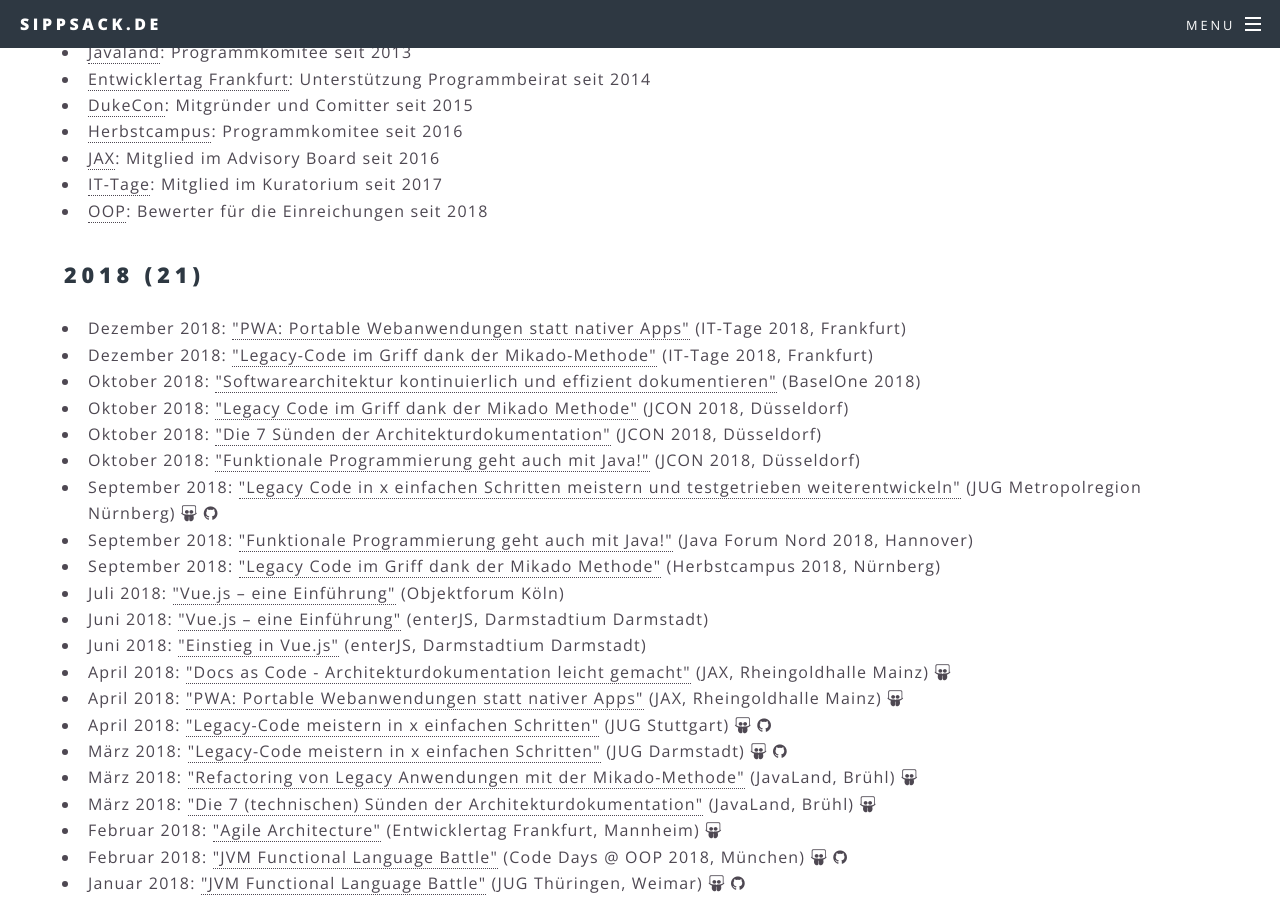
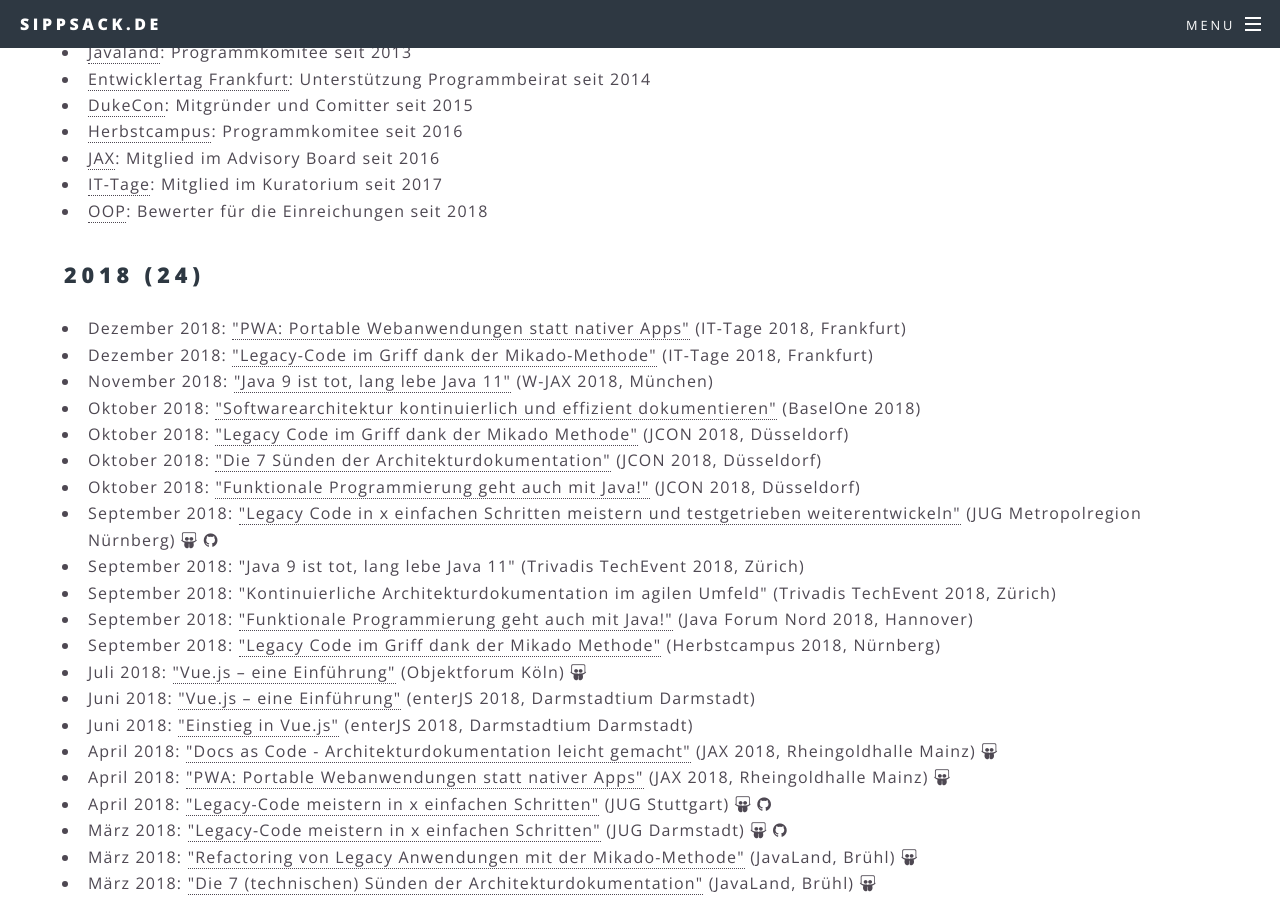
Before and after one commit to sippsack/sippsack.github.io, a Jekyll site: the page built from talks.md, in a window 1280 px wide and 900 px high, scrolled down 488 px. Built offline with Jekyll 4.4.1, drawn with Linux system fonts in a browser that asks for light colours; some of the changed text lies outside the part shown.

Commit message:
added new talks and publications, fixed dates

```diff
--- a/_data/publications.yaml
+++ b/_data/publications.yaml
@@ -2,109 +2,141 @@
   - Juli:
     - publisher: Java Aktuell 4/2018
       title: Java geht in die nächste Runde
+      date: 2018-07-03
       link: https://www.ijug.eu/de/home/news/?tx_news_pi1%5Bnews%5D=1718&tx_news_pi1%5Bcontroller%5D=News&tx_news_pi1%5Baction%5D=detail&cHash=60e26659c1e096edf0c877f0997a5ebd
+      pdf: https://www.doag.org/formes/pubfiles/10329852/docs/Publikationen/Java-Aktuell/2018/04-2018/04-2018-Java-aktuell-Magazin-WEB.pdf
   - Mai:
     - publisher: Java Magazin 06-2018
       title: Die neuen Features von Java 10 auf einen Blick
+      date: 2018-05-02
       link: https://jaxenter.de/ausgaben/java-magazin-6-18
+  - April:
+    - publisher: heise Developer
+      title: "Die jungen Wilden: JavaLand #2"
+      date: 2018-04-27
+      link: https://www.heise.de/developer/artikel/Die-jungen-Wilden-JavaLand-2-4035931.html
   - März:
     - publisher: jaxenter.com
       title: Java 10 is finally here! A closer look at the new features
+      date: 2018-03-26
       link: https://jaxenter.com/java-10-is-finally-here-lets-have-a-look-at-its-new-features-142654.html
     - publisher: jaxenter.de
       title: Java 10 ist da! Die neuen Features auf einen Blick
+      date: 2018-03-21
       link: https://jaxenter.de/java-10-features-news-69182
   - Januar:
     - publisher: heise Developer
       title: "Die jungen Wilden: JavaLand"
+      date: 2018-01-12
       link: https://www.heise.de/developer/artikel/Die-jungen-Wilden-JavaLand-3937256.html
 2017:
   - September:
     - publisher: jaxenter.com
       title: >
         The most substantial argument in favor of Java 9 is the modularization of JDK itself
+      date: 2017-09-26
       link: https://jaxenter.com/java-9-modularization-interview-137546.html
     - publisher: jaxenter.de
       title: >
         Interview zum Java 9 Release
+      date: 2017-09-22
       link: https://jaxenter.de/java-9-proiect-jigsaw-sippach-62394
   - Januar:
     - publisher: jaxenter.de
       title: >
         Aus dem Entwicklernähkästchen - Teil 6: Java 10 Wunschliste - Welche Features die Community will
+      date: 2017-01-05
       link: https://jaxenter.de/java-10-wunschliste-51287
     - publisher: jaxenter.de
       title: >
         Aus dem Entwicklernähkästchen - Teil 5: 14 gute Vorsätze für 2017 - Mit diesen Technologien sollten Sie rechnen
+      date: 2017-01-04
       link: https://jaxenter.de/technologien-2017-51196
     - publisher: jaxenter.de
       title: >
         Aus dem Entwicklernähkästchen - Teil 4: 15 Tech-Trends für das Jahr 2017
+      date: 2017-01-02
       link: https://jaxenter.de/tech-trends-2017-50898
 2016:
   - Dezember:
     - publisher: jaxenter.de
       title: >
         Aus dem Entwicklernähkästchen - Teil 3: Die schlimmsten Tech-Enttäuschungen des Jahres
+      date: 2016-12-29
       link: https://jaxenter.de/tech-enttaeuschungen-2016-50896
     - publisher: jaxenter.de
       title: >
         Aus dem Entwicklernähkästchen - Teil 2: Diese Tech-Geheimtipps sollten Sie sich ansehen
+      date: 2016-12-27
       link: https://jaxenter.de/tech-geheimtipps-2016-50893
     - publisher: jaxenter.de
       title: >
         Aus dem Entwicklernähkästchen - Teil 1: Die Tech-Highlights 2016
+      date: 2016-12-23
       link: https://jaxenter.de/tech-highlights-2016-50860
   - November:
     - publisher: Java Magazin 12-2016
       title: Microservices mit WildFly Swarm - Java EE in one JAR
-      link: https://entwickler.de/leseproben/microservices-in-javaee-mit-wildfly-swarm-298956.html
-  - Juli:
+      date: 2016-11-02
+      link: https://jaxenter.de/ausgaben/java-magazin-12-16
+      pdf: https://entwickler.de/leseproben/microservices-in-javaee-mit-wildfly-swarm-298956.html
+  - Juni:
     - publisher: Java Aktuell 03-2016
       title: Groovy und Grails - Quo vadis? (Teil 2)
-      link: /files/publications/03-2016-Java aktuell-Falk-Sippach_Groovy-und-Grails-quo-vadis.pdf
-  - April:
+      date: 2016-06-15
+      pdf: /files/publications/03-2016-Java aktuell-Falk-Sippach_Groovy-und-Grails-quo-vadis.pdf
+  - März:
     - publisher: Java Aktuell 02-2016
       title: Groovy und Grails - Quo vadis? (Teil 1)
-      link: /files/publications/02-2016-Java aktuell-Falk-Sippach_Groovy-und-Grails-quo-vadis.pdf
+      date: 2016-03-22
+      pdf: /files/publications/02-2016-Java aktuell-Falk-Sippach_Groovy-und-Grails-quo-vadis.pdf
   - Februar:
     - publisher: jaxenter.de
       title: "Interview: Eine perfekte Architektur ist nutzlos, wenn sie niemand versteht"
+      date: 2016-02-11
       link: https://jaxenter.de/eine-perfekte-architektur-ist-nutzlos-wenn-sie-niemand-versteht-34677
 2015:
   - November:
     - publisher: heise Developer
       title: Continuous Lifecycle 2015 im Zeichen von Docker und Continuous Delivery
+      date: 2015-11-25
       link: http://www.heise.de/developer/artikel/developer_artikel_3016182.html
   - Juni:
     - publisher: heise Developer
       title: "enterJS: Besuch der JavaScript-Konferenz aus Sicht eines Java-Entwicklers"
+      date: 2015-06-25
       link: http://www.heise.de/developer/artikel/developer_artikel_2726037.html
     - publisher: jaxenter.de
       title: Red Hat kann auch Microservices – Wildfly Swarm
+      date: 2015-06-23
       link: https://jaxenter.de/red-hat-kann-auch-microservices-wildfly-swarm-21728
 2014:
   - November:
     - publisher: heise Developer
       title: Continuous Lifecycle 2014 im Zeichen des kulturellen Wandels
+      date: 2014-11-18
       link: http://www.heise.de/developer/artikel/developer_artikel_2459539.html
 2010:
   - Mai:
     - publisher: oio.de
       title: Groovy Closures
+      date: 2010-05-01
       link: http://www.oio.de/public/java/groovy-closures-artikel.htm
 2009:
   - November:
     - publisher: oio.de
       title: Auditierung mit Hibernate
+      date: 2009-11-01
       link: http://www.oio.de/public/java/auditierung-jpa-historisierung-hibernate-audit-artikel.htm
 2008:
   - Januar:
     - publisher: Kaffeeklatsch
       title: Echt abgefahren! Einführung in Groovy
+      date: 2008-01-01
       link: http://www.bookware.de/kaffeeklatsch/archiv/KaffeeKlatsch-2008-01.pdf
 2007:
   - November:
     - publisher: oio.de
       title: Einführung in Groovy
+      date: 2007-11-01
       link: http://www.oio.de/public/java/groovy/groovy-einfuehrung.htm
--- a/_data/talks.yaml
+++ b/_data/talks.yaml
@@ -10,6 +10,11 @@
       date: 2018-12-12
       location: Frankfurt
       link: https://www.ittage.informatik-aktuell.de/programm/2018/legacy-code-im-griff-dank-der-mikado-methode/
+  - November:
+    - conference: W-JAX 2018
+      title: "Java 9 ist tot, lang lebe Java 11"
+      location: München
+      link: https://jax.de/core-java-jvm-languages/java-9-ist-tot-lang-lebe-java-11/
   - Oktober:
     - conference: BaselOne 2018
       title: "Softwarearchitektur kontinuierlich und effizient dokumentieren"
@@ -39,6 +44,14 @@
       link: http://www.jug-n.de/treffen/
       slides: https://entwicklertag.de/karlsruhe/2017/sites/entwicklertag.de.karlsruhe.2017/files/folien/Falk%20Sippach%20-%20Legacy%20Code%20meistern%20in%20x%20einfachen%20Schritten.pdf
       sourcecode: https://github.com/sippsack/BadTelefon-Refactoring-Legacy-Code/
+    - conference: Trivadis TechEvent 2018
+      title: "Java 9 ist tot, lang lebe Java 11"
+      date: 2018-09-14
+      location: Zürich
+    - conference: Trivadis TechEvent 2018
+      title: "Kontinuierliche Architekturdokumentation im agilen Umfeld"
+      date: 2018-09-14
+      location: Zürich
     - conference: Java Forum Nord 2018
       title: "Funktionale Programmierung geht auch mit Java!"
       date: 2018-09-13
@@ -55,22 +68,23 @@
       date: 2018-07-09
       location: Köln
       link: https://www.andrena.de/event/objektforum-koeln-juli-2018
+      slides: https://www.andrena.de/event/objektforum-koeln-juli-2018?file=files/andrena/media/ObjektForum%20Folien/2018%20koeln/Kontinuierliche%20Architekturdokumentation.pdf
   - Juni:
-    - conference: enterJS
+    - conference: enterJS 2018
       title: "Vue.js – eine Einführung"
       location: Darmstadtium Darmstadt
       link: https://www.enterjs.de/single?id=6735&vue.js-%E2%80%93-eine-einf%E3%BChrung
-    - conference: enterJS
+    - conference: enterJS 2018
       title: "Einstieg in Vue.js"
       location: Darmstadtium Darmstadt
       link: https://www.enterjs.de/single?id=6975&einstieg-in-vue.js
   - April:
-    - conference: JAX
+    - conference: JAX 2018
       title: "Docs as Code - Architekturdokumentation leicht gemacht"
       location: Rheingoldhalle Mainz
       link: https://jax.de/software-architecture/the-hitchhikers-guide-to-docs-as-code/
       slides: https://speakerdeck.com/rdmueller/docs-as-code-architekturdokumentation-leicht-gemacht
-    - conference: JAX
+    - conference: JAX 2018
       title: "PWA: Portable Webanwendungen statt nativer Apps"
       location: Rheingoldhalle Mainz
       link: https://jax.de/web-development-javascript/pwa-portable-webanwendungen-statt-nativer-apps/
@@ -376,7 +390,7 @@
       location: Mannheim
       link: https://www.xing.com/events/agile-monday-architektur-kata-1617132
       slides: /files/talks/Architektur-Kata-Agile-Monday-2015.pdf
-    - conference: W-JAX
+    - conference: W-JAX 2015
       title: Effektive Code-Reviews
       location: München
       link: https://jax.de/archiv/
```
Also changed, not shown: publications.md (+3 -2 lines).
